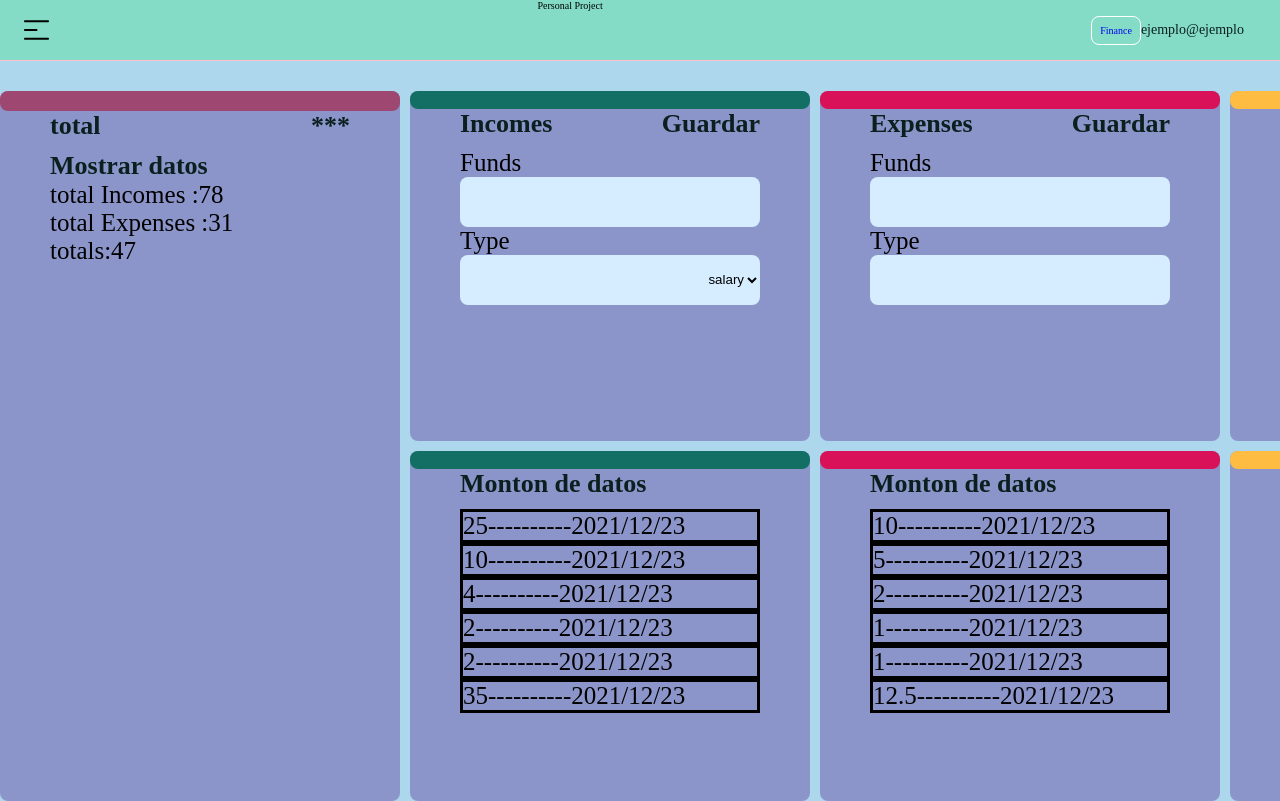
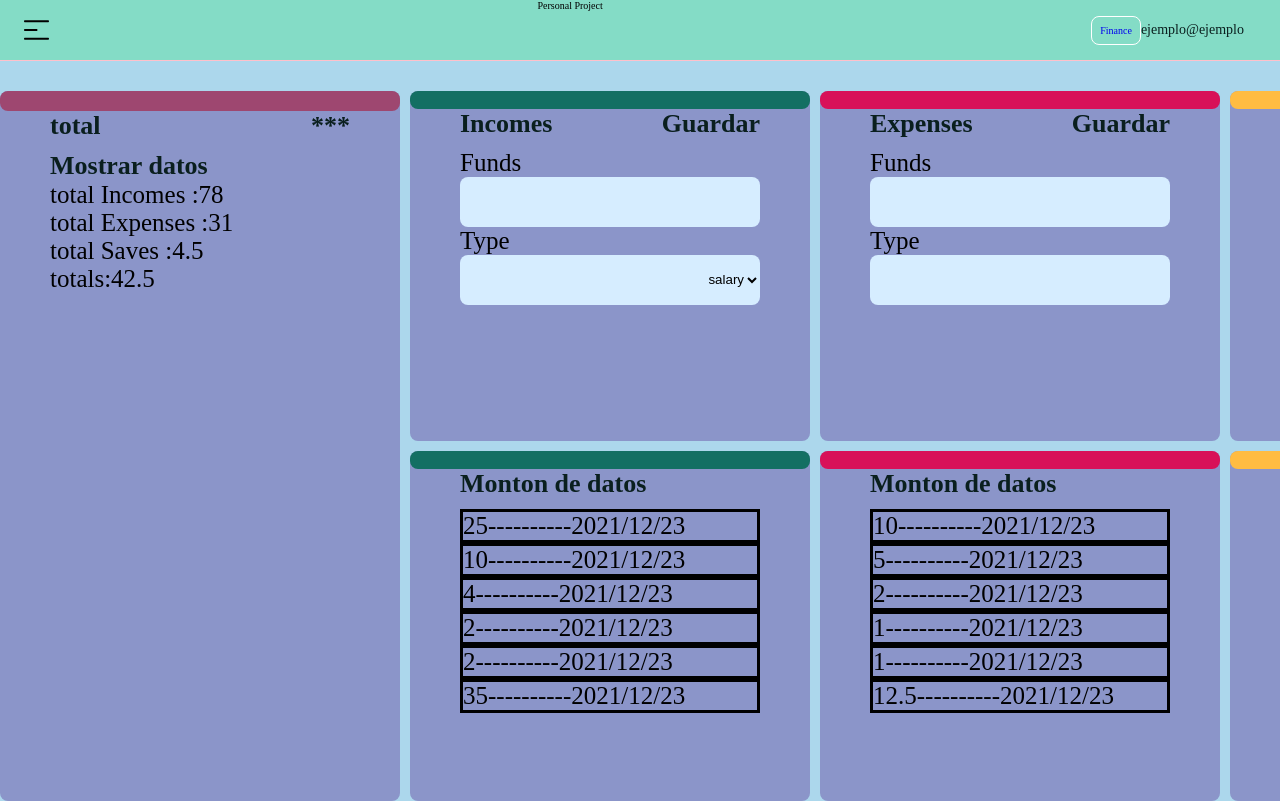
Before and after one commit to jyunakaike/PersonalProject, a React app: page /finance in a window 1280 px wide. Shown: the top 801 px of the page. Built offline with nearby package versions, Linux system fonts and the light colour scheme.

Commit message:
show finantial step2

```diff
--- a/src/components/finance/Save.jsx
+++ b/src/components/finance/Save.jsx
@@ -1,7 +1,7 @@
 import React, { useRef } from 'react'
 import '@styles/finance/Save.scss'
 
-export const Save = ({ initialState, fund, date,saveFunds }) => {
+export const Save = ({ initialState, fund, date, saveFunds }) => {
     const formIncome = useRef(initialState);
 
     let custom = 0;
@@ -40,9 +40,6 @@ export const Save = ({ initialState, fund, date,saveFunds }) => {
             </div>
             <div className='detail'>
                 Monto
-                {/* <div>10% 20% 30% custom</div> */}
-
-
                 <div className="percentages" >
                     <button
                         className="percentage"
--- a/src/components/finance/Total.jsx
+++ b/src/components/finance/Total.jsx
@@ -1,9 +1,10 @@
 import React from 'react'
 import '@styles/finance/Total.scss'
 
-export const Total = ({fund}) => {
+export const Total = ({ fund }) => {
     let IncomesTotal = 0;
     let ExpensesTotal = 0;
+    let SavesTotal = 0;
 
     const totalIncomes = fund
         .filter(item => item.description === 'income')
@@ -20,8 +21,15 @@ export const Total = ({fund}) => {
             ExpensesTotal = total + parseInt(item)
             return ExpensesTotal
         })
+    const totalSaves = fund
+        .filter(item => item.description === 'save')
+        .map(item => item.price)
+        .reduce((total, item) => {
+            SavesTotal = total + parseInt(item)
+            return SavesTotal
+        })
 
-    const total = IncomesTotal - ExpensesTotal;
+    const total = IncomesTotal - ExpensesTotal -totalSaves;
 
     return (
         <article className='total'>
@@ -42,6 +50,12 @@ export const Total = ({fund}) => {
                         {totalExpenses}
                     </div>
                     <div>
+                        total Saves :
+                        {totalSaves}
+                    </div>
+
+
+                    <div>
                         totals:
                         {total}
                     </div>
--- a/src/pages/Finance.jsx
+++ b/src/pages/Finance.jsx
@@ -46,7 +46,7 @@ const Finance = () => {
         })
 
 
-    const total = IncomesTotal - ExpensesTotal;
+    const total = IncomesTotal - ExpensesTotal -SavesTotal;
 
 
     // Incomes logic
```
Lines whose indentation alone changed are shown as unchanged.
